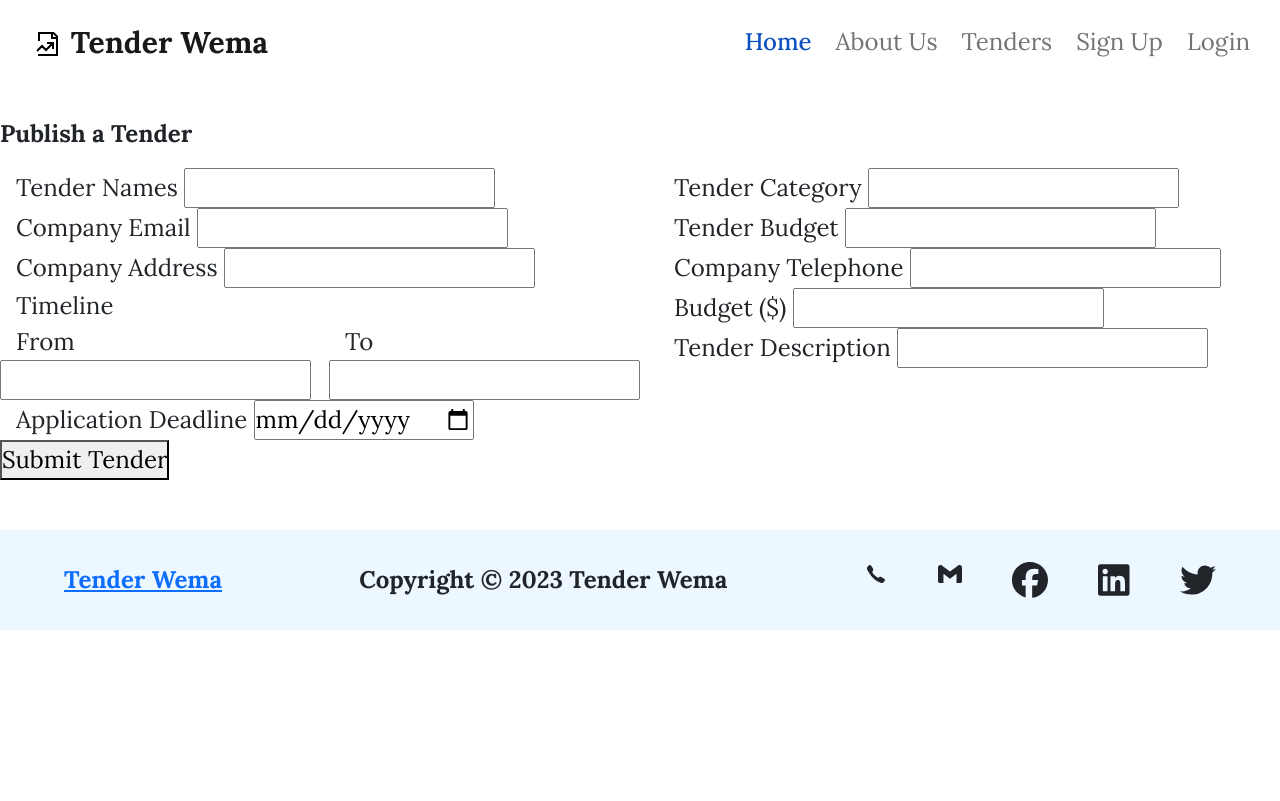
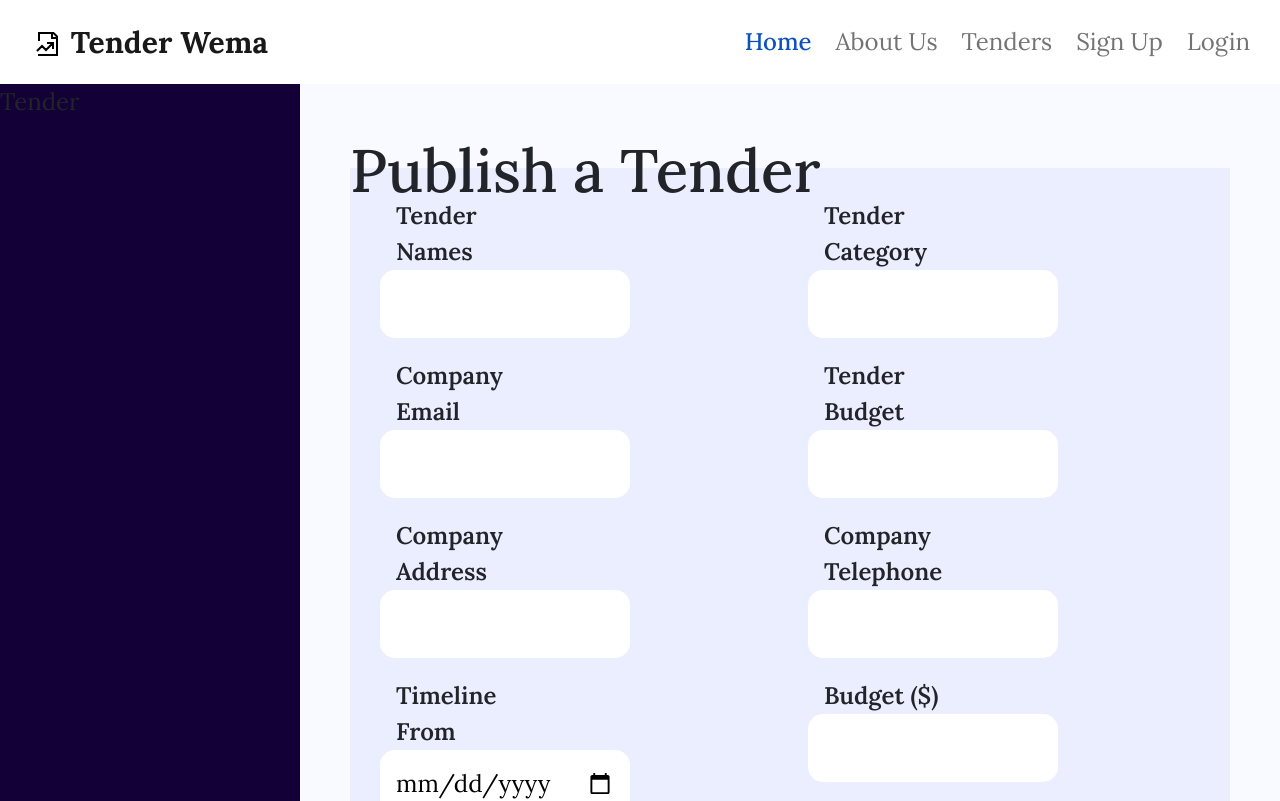
Before and after one commit to nelsonmutindamwanzia/tender-wema-frontend, a React (Create React App) app: page /tenders/publish in a window 1280 px wide. Shown: the top 801 px of the page. Built offline with nearby package versions, Linux system fonts and the light colour scheme.

Commit message:
No changes actually made'

```diff
--- a/src/components/Publishtender.js
+++ b/src/components/Publishtender.js
@@ -1,8 +1,8 @@
 import React from 'react'
-// import '../styles/publishtender.css'
-// import { FaClock, FaBolt, FaCheckDouble } from "react-icons/fa";
-// import {GrDocumentPerformance} from "react-icons/gr";
-// import 'bootstrap/dist/css/bootstrap.min.css';
+import '../styles/publishtender.css'
+import { FaClock, FaBolt, FaCheckDouble } from "react-icons/fa";
+import {GrDocumentPerformance} from "react-icons/gr";
+import 'bootstrap/dist/css/bootstrap.min.css';
 
 
 function PublishedTender () {
@@ -13,11 +13,14 @@ function PublishedTender () {
         <div className='publish-container'>
             <div className='publish-navigation'>
 
+                Tender
+
+
             </div>
 
             <div className='publish-content'>
 
-               <h1><b>Publish a Tender</b></h1>
+               <h1> Publish a Tender </h1>
 
                 <form className='publish-form'>
 
@@ -41,36 +44,19 @@ function PublishedTender () {
                         </div>
 
                         <div className='tender-group'>
-                             <span> Timeline </span>
-                             <div className='timeline-container'>
-                                <div className='row'>
-                                    <div className='col-md-6'>
-
-                                         <span>From</span>
-                                        <input type="text" id="tender-name" value="" />
-
-                                    </div>
-
-                                    <div className='col-md-6'>
-                                         <span>To</span>
-                                         <input type="text" id="tender-name" value="" />
-                                    </div>
-                                </div>
-                             </div>
+                                <span>  Timeline From </span>
+                                <input type="date" id="tender-date" value="" />
                         </div>
 
                         <div className='tender-group'>
-                                <span>  Application Deadline </span>
-                                <input type="date" id="tender-date" value="" />
-                        </div>
-
-
-
+                         <span>  Application Deadline </span>
+                        <input type="date" id="tender-date" value="" />
+                         </div>
 
 
                     </div>
 
-                    <div className='col-md-6'>
+                    <div  className=' col-xs-12 col-md-6'>
 
                         <div className='tender-group'>
                             <span> Tender Category </span>
```
